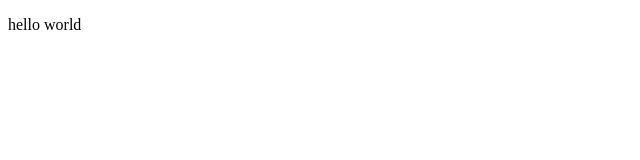
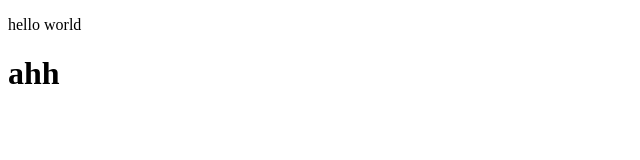
Before and after one commit to 39yuasa/WebApp, a plain HTML site: page index.html in a window 1280 px wide. Shown: the full height of the page, 0-640 px from the left. Drawn offline with Linux system fonts and the light colour scheme.

Commit message:
add my test

```diff
--- a/index.html
+++ b/index.html
@@ -8,5 +8,6 @@
   </head>
   <body>
     <p>hello world</p>
+    <h1>ahh</h1>
   </body>
 </html>
```
